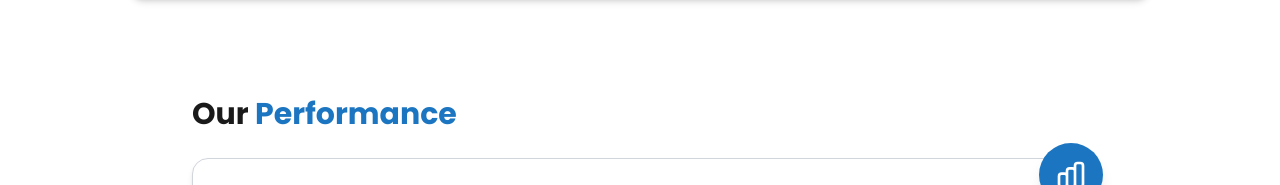
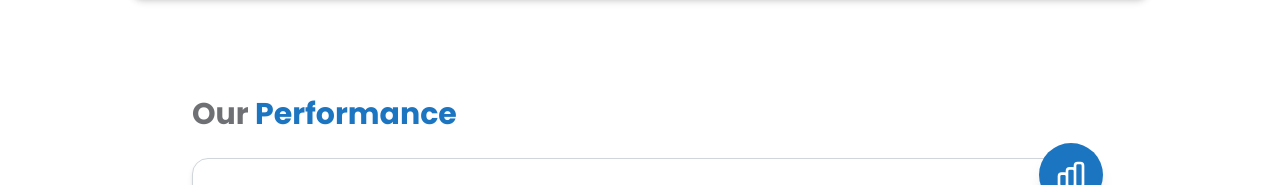
Before and after one commit to Sharmeen-Rauf/escabiz, a Next.js app: page /about in a window 1280 px wide. Shown: the part 1932-2117 px from the top of the page. Built offline with nearby package versions, Linux system fonts and the light colour scheme.

Commit message:
Update text color in About page heading for improved visual consistency and emphasis on key phrases.

```diff
--- a/src/app/about/page.tsx
+++ b/src/app/about/page.tsx
@@ -231,7 +231,7 @@ export default function About() {
             <div className="max-w-4xl mx-auto">
               {/* Heading - Left Aligned */}
               <h5 className="text-lg sm:text-xl md:text-2xl lg:text-3xl font-bold leading-tight mb-6 text-left">
-                <span className="text-[#1a1a1a]">Our</span> <span className="text-[#1c75c0]">Performance</span>
+                <span className="text-[#6f7074]">Our</span> <span className="text-[#1c75c0]">Performance</span>
               </h5>
 
               {/* Content Box */}
```
